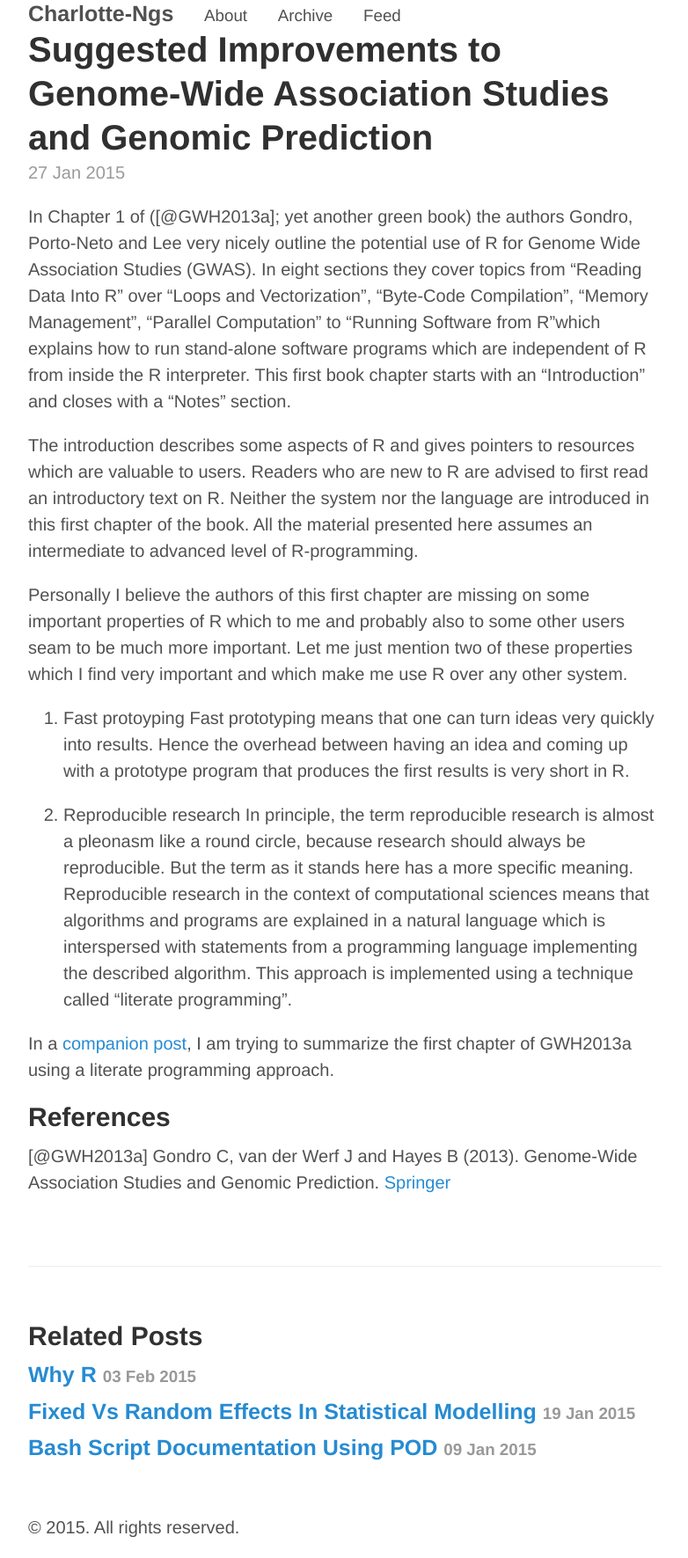
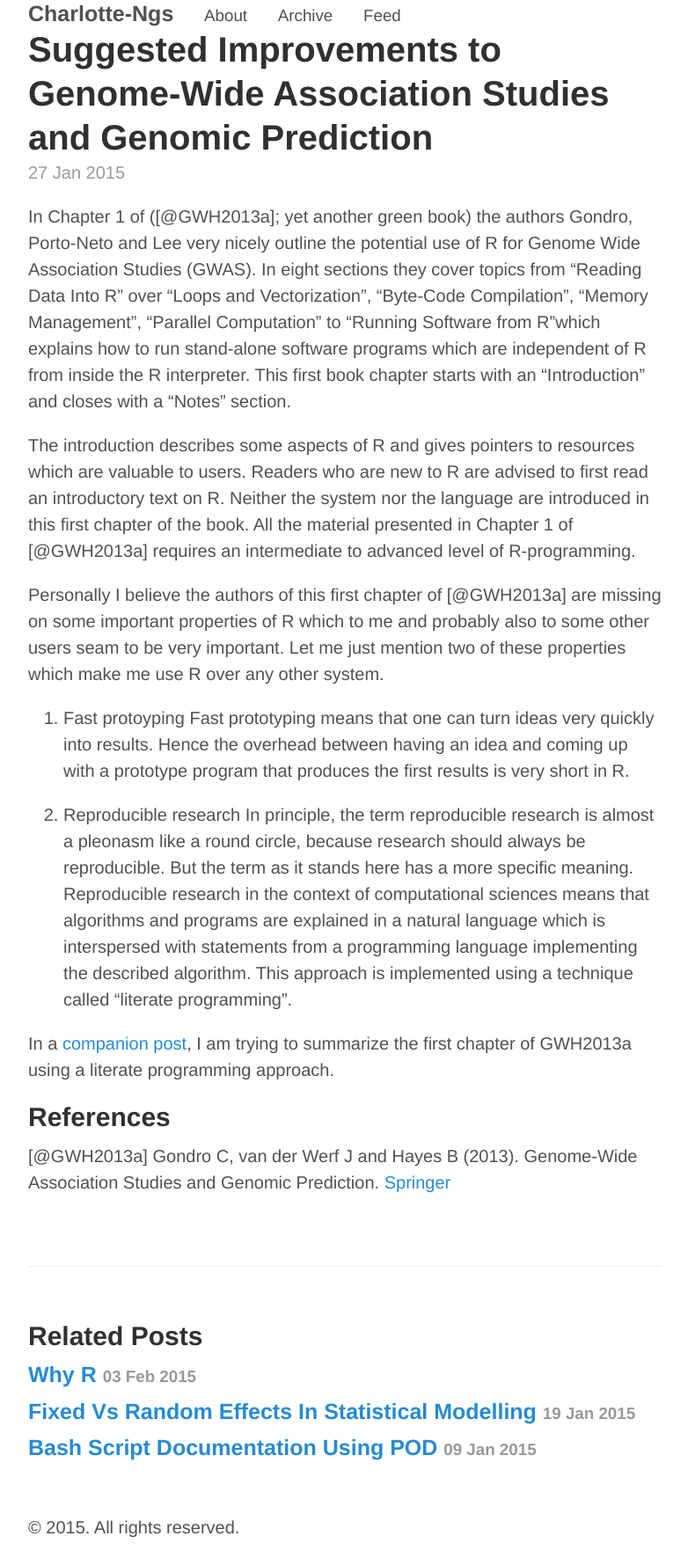
Before and after one commit to charlotte-ngs/charlotte-ngs.github.io, a Jekyll site: the page built from _posts/2015-01-27-SuggestedImprovementToGWH2013a.md, in a window 1280 px wide. Shown: the whole page at 88% size, without its empty margins (248-1030 px from the left). Built offline with Jekyll 4.4.1, drawn with Linux system fonts in a browser that asks for light colours; Markdown is read by kramdown in place of the engine named in the settings; comment, search, counter and statistics services are not loaded.

Commit message:
First complete version

```diff
--- a/_posts/2015-01-27-SuggestedImprovementToGWH2013a.md
+++ b/_posts/2015-01-27-SuggestedImprovementToGWH2013a.md
@@ -24,9 +24,9 @@ references:
 
 In Chapter 1 of ([@GWH2013a]; yet another green book) the authors Gondro, Porto-Neto and Lee very nicely outline the potential use of R for Genome Wide Association Studies (GWAS). In eight sections they cover topics from "Reading Data Into R" over "Loops and Vectorization", "Byte-Code Compilation", "Memory Management", "Parallel Computation" to "Running Software from R"which explains how to run stand-alone software programs which are independent of R from inside the R interpreter. This first book chapter starts with an "Introduction" and closes with a "Notes" section.
 
-The introduction describes some aspects of R and gives pointers to resources which are valuable to users. Readers who are new to R are advised to first read an introductory text on R. Neither the system nor the language are introduced in this first chapter of the book. All the material presented here assumes an intermediate to advanced level of R-programming.
+The introduction describes some aspects of R and gives pointers to resources which are valuable to users. Readers who are new to R are advised to first read an introductory text on R. Neither the system nor the language are introduced in this first chapter of the book. All the material presented in Chapter 1 of [@GWH2013a] requires an intermediate to advanced level of R-programming.
 
-Personally I believe the authors of this first chapter are missing on some important properties of R which to me and probably also to some other users seam to be much more important. Let me just mention two of these properties which I find very important and which make me use R over any other system.
+Personally I believe the authors of this first chapter of [@GWH2013a] are missing on some important properties of R which to me and probably also to some other users seam to be very important. Let me just mention two of these properties which make me use R over any other system.
 
 1. Fast protoyping
 Fast prototyping means that one can turn ideas very quickly into results. Hence the overhead between having an idea and coming up with a prototype program that produces the first results is very short in R.
```
Also changed, not shown: 1 other file.
